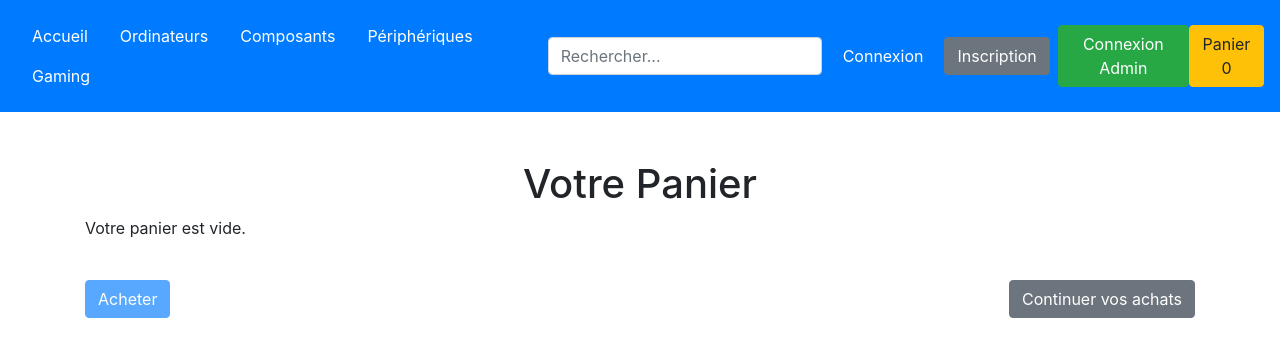
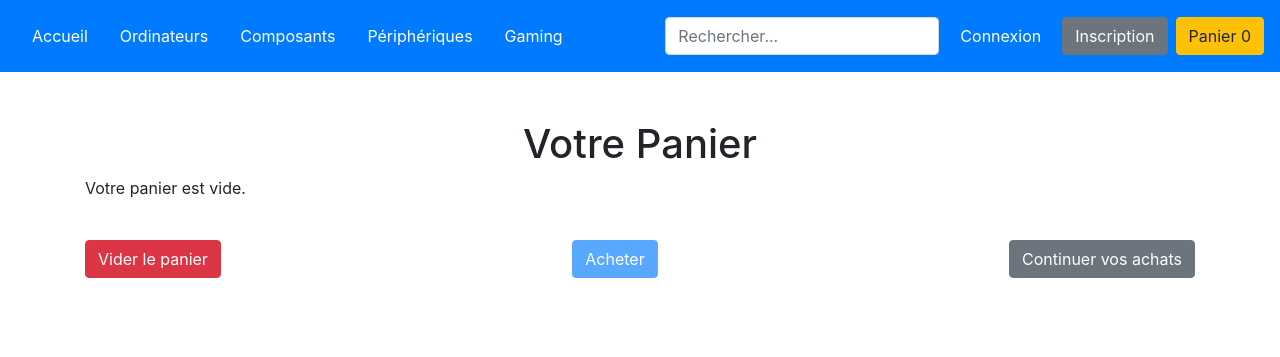
Before and after one commit to MohamedB94/Ecom3, a PHP site: page /panier.php in a window 1280 px wide. Shown: the top 357 px of the page. Run offline with PHP 8.4, Linux system fonts and the light colour scheme.

Commit message:
reglage du probleme panier

```diff
--- a/index.php
+++ b/index.php
@@ -72,7 +72,7 @@ session_start();
             // Connexion à la base de données
             $conn = new mysqli(DB_HOST, DB_USER, DB_PASSWORD, DB_NAME);
             if ($conn->connect_error) {
-                die("Connexion échouée : " . $conn->connect_error);
+                die("Connexion ��chouée : " . $conn->connect_error);
             }
 
             // Préparer la requête SQL pour obtenir tous les produits
--- a/panier.php
+++ b/panier.php
@@ -1,8 +1,12 @@
 <?php
+ini_set('display_errors', 1);
+ini_set('display_startup_errors', 1);
+error_reporting(E_ALL);
 
 
 // Démarrer la session
 session_start();
+
 
 // Initialiser le panier s'il n'existe pas
 if (!isset($_SESSION['panier'])) {
@@ -29,7 +33,16 @@ if ($_SERVER['REQUEST_METHOD'] == 'GET' && isset($_GET['action'])) {
                 unset($_SESSION['panier'][$produit]);
             }
         }
+    } elseif ($action == 'compter') {
+        echo json_encode(array('count' => count($_SESSION['panier'])));
+        exit;
+    } elseif ($action == 'vider') {
+        $_SESSION['panier'] = array();
+        echo json_encode(array('count' => 0, 'panier' => $_SESSION['panier']));
+        exit;
     }
+
+    // Encodez la réponse en JSON
     echo json_encode(array('count' => count($_SESSION['panier']), 'panier' => $_SESSION['panier']));
     exit;
 }
@@ -78,7 +91,6 @@ if ($_SERVER['REQUEST_METHOD'] == 'GET' && isset($_GET['action'])) {
                 } else {
                     echo '<a href="Connexion.html" class="btn btn-primary mr-2">Connexion</a>';
                     echo '<a href="Inscription.html" class="btn btn-secondary mr-2">Inscription</a>';
-                    echo '<a href="admin_login.php" class="btn btn-success">Connexion Admin</a>';
                 }
                 ?>
                 <!-- Lien vers le panier d'achat -->
@@ -104,11 +116,6 @@ if ($_SERVER['REQUEST_METHOD'] == 'GET' && isset($_GET['action'])) {
                         echo "<li class='list-group-item d-flex justify-content-between align-items-center'>";
                         echo "$produit - {$details['prix']} € x{$details['quantite']} = $prix_total_produit €";
                         echo "<div class='d-flex'>";
-                        echo "<select name='quantite' class='form-control mr-2'>";
-                        for ($i = 1; $i <= $details['quantite']; $i++) {
-                            echo "<option value='$i'>$i</option>";
-                        }
-                        echo "</select>";
                         echo "<button class='btn btn-danger btn-sm remove-from-cart-btn' data-product='$produit'>Supprimer</button>";
                         echo "</div>";
                         echo "</li>";
@@ -122,6 +129,7 @@ if ($_SERVER['REQUEST_METHOD'] == 'GET' && isset($_GET['action'])) {
             ?>
         </ul>
         <div class="d-flex justify-content-between mt-4">
+        <button id="vider-panier-btn" class="btn btn-danger">Vider le panier</button>
             <button id="acheter-btn" onclick="verifierConnexion()" class="btn btn-primary" <?php if (empty($_SESSION['panier'])) echo 'disabled'; ?>>Acheter</button>
             <a href="index.php" class="btn btn-secondary">Continuer vos achats</a>
         </div>
@@ -132,6 +140,13 @@ if ($_SERVER['REQUEST_METHOD'] == 'GET' && isset($_GET['action'])) {
                 var product = $(this).data('product');
                 var quantity = $(this).closest('div').find('select[name="quantite"]').val();
                 removeFromCart(product, quantity);
+            });
+            $('#vider-panier-btn').click(function() {
+                $.get('panier.php', {action: 'vider'}, function(response) {
+                    var data = JSON.parse(response);
+                    $('#cart-count').text(data.count);
+                    updateCartItems(data.panier);
+                });
             });
         });
 
@@ -158,25 +173,14 @@ if ($_SERVER['REQUEST_METHOD'] == 'GET' && isset($_GET['action'])) {
                         var itemHtml = "<li class='list-group-item d-flex justify-content-between align-items-center'>";
                         itemHtml += produit + " - " + details.prix + " € x" + details.quantite + " = " + prix_total_produit + " €";
                         itemHtml += "<div class='d-flex'>";
-                        itemHtml += "<select name='quantite' class='form-control mr-2'>";
-                        for (var i = 1; i <= details.quantite; i++) {
-                            itemHtml += "<option value='" + i + "'>" + i + "</option>";
-                        }
-                        itemHtml += "</select>";
                         itemHtml += "<button class='btn btn-danger btn-sm remove-from-cart-btn' data-product='" + produit + "'>Supprimer</button>";
                         itemHtml += "</div>";
                         itemHtml += "</li>";
                         cartItems.append(itemHtml);
                     }
                 });
-                cartItems.append("<li class='list-group-item d-flex justify-content-between align-items-center'><strong>Total</strong><strong id='cart-total'>" + total + " €</strong></li>");
-                $('#acheter-btn').removeAttr('disabled');
+                $('#cart-total').text(total + " €");
             }
-            $('.remove-from-cart-btn').click(function() {
-                var product = $(this).data('product');
-                var quantity = $(this).closest('div').find('select[name="quantite"]').val();
-                removeFromCart(product, quantity);
-            });
         }
 
         function verifierConnexion() {
@@ -189,6 +193,20 @@ if ($_SERVER['REQUEST_METHOD'] == 'GET' && isset($_GET['action'])) {
                 alert("Achat en cours...");
             <?php endif; ?>
         }
+
+        function updateCartCount() {
+            $.get('panier.php', {action: 'compter'}, function(response) {
+                var data = JSON.parse(response);
+                $('#cart-count').text(data.count);
+            });
+        }
+
+        function addToCart(product, price, quantity) {
+            $.get('panier.php', {action: 'ajouter', produit: product, prix: price, quantite: quantity}, function(response) {
+                var data = JSON.parse(response);
+                $('#cart-count').text(data.count); // Met à jour le compteur
+            });
+        }
     </script>
 </body>
 </html>
--- a/scripts.js
+++ b/scripts.js
@@ -5,3 +5,12 @@ function addToCart(product, quantity) {
         $('#cart-count').text(currentCount + quantity);
     });
 }
+
+$('.remove-from-cart-btn').click(function() {
+    var produit = $(this).data('product');
+    $.get('panier.php', {action: 'supprimer', produit: produit}, function(response) {
+        var data = JSON.parse(response);
+        $('#cart-count').text(data.count);
+        updateCartItems(data.panier);
+    });
+});
```
